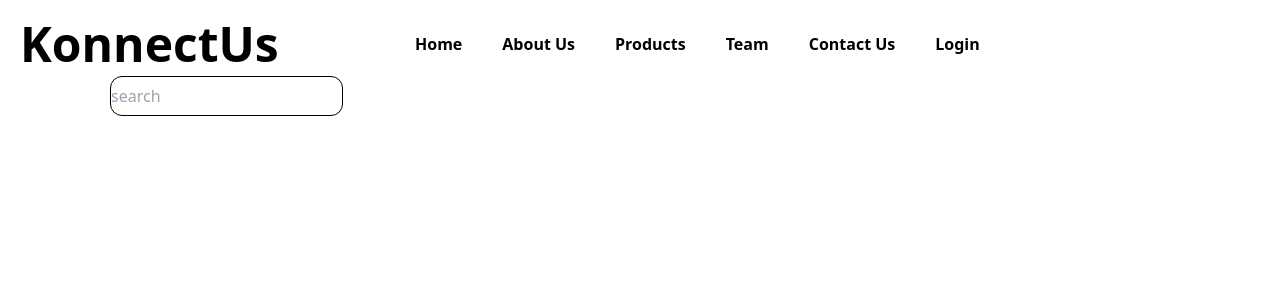
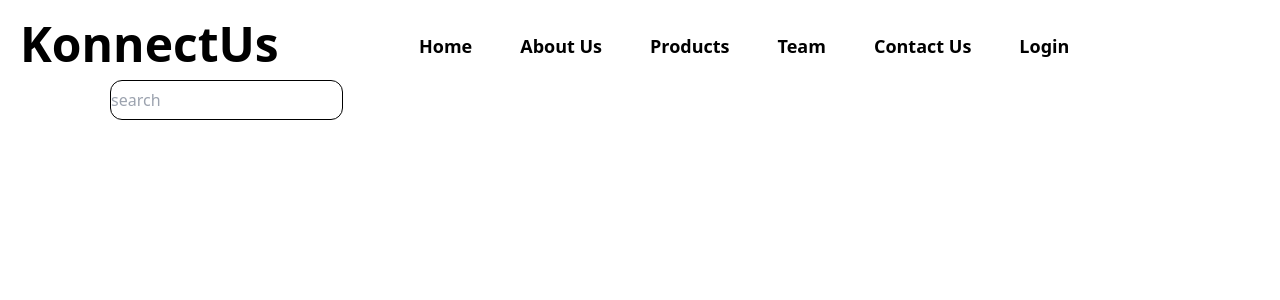
Before and after one commit to KhoTheProgrammer/KonnectUs, a React (Create React App) app: page / in a window 1280 px wide. Shown: the top 300 px of the page. Built offline with nearby package versions, Linux system fonts and the light colour scheme.

Commit message:
Increased the space between the navbar tab links and added a hover effect on them

```diff
--- a/src/components/HomePage/NavBar.js
+++ b/src/components/HomePage/NavBar.js
@@ -5,12 +5,12 @@ export default function NavBar() {
     <div className="grid grid-cols-[1fr_3fr] p-5">
       <p className="font-bold text-5xl"> KonnectUs</p>
       <ul className="flex mx-4 p-3">
-        <li className=" mx-5 font-bold">Home</li>
-        <li className=" mx-5 font-bold">About Us</li>
-        <li className=" mx-5 font-bold">Products</li>
-        <li className=" mx-5 font-bold">Team</li>
-        <li className=" mx-5 font-bold">Contact Us</li>
-        <li className=" mx-5 font-bold">Login</li>
+      <li className=" font-bold mx-6 text-lg hover:text-green-500">Home</li>
+        <li className=" font-bold mx-6 text-lg hover:text-green-500">About Us</li>
+        <li className=" font-bold mx-6 text-lg hover:text-green-500">Products</li>
+        <li className=" font-bold mx-6 text-lg hover:text-green-500">Team</li>
+        <li className=" font-bold mx-6 text-lg hover:text-green-500">Contact Us</li>
+        <li className=" font-bold mx-6 text-lg hover:text-green-500">Login</li>
       </ul>
       <input
         type="search"
```
